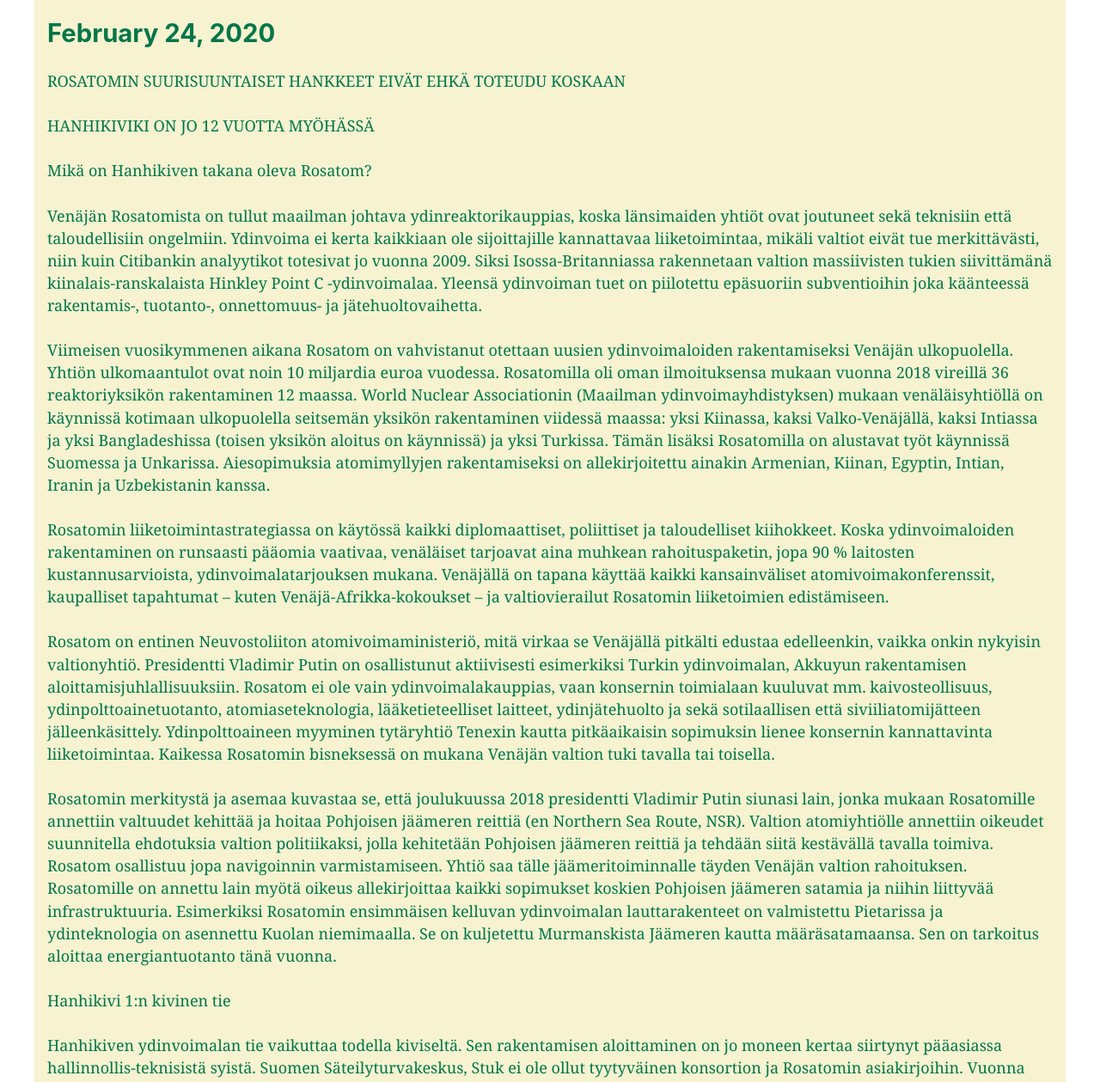
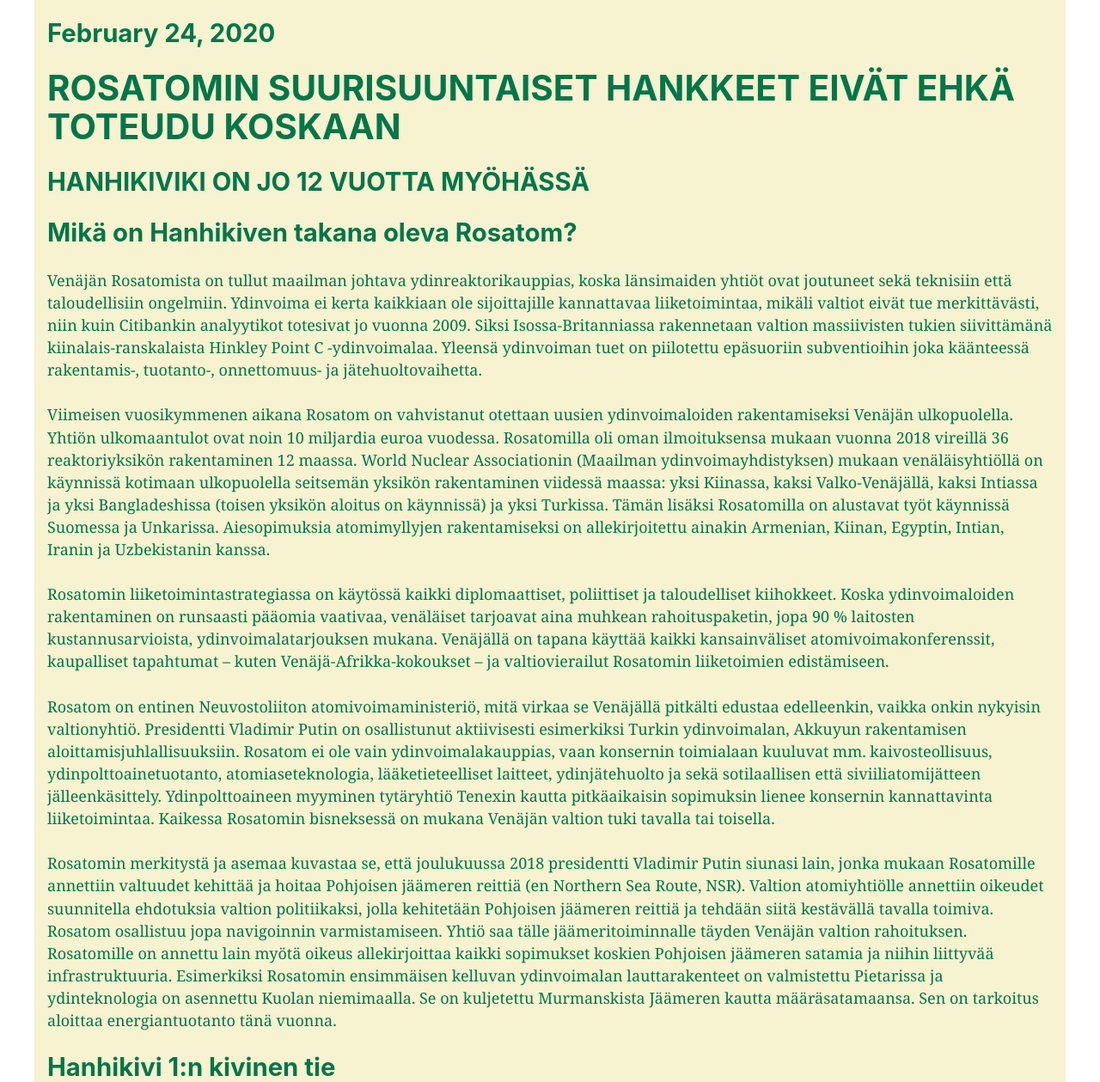
Before and after one commit to Avnerus/hanhikivi, a Gatsby site: page /docs/hanhikivi1_rosatom in a window 1280 px wide. Shown: the part 261-1520 px from the top of the page at 86% size. Built offline with nearby package versions, Linux system fonts and the light colour scheme; Gatsby itself is replaced by a stand-in of ours.

Commit message:
Update hanhikivi1_rosatom.md

```diff
--- a/src/docs/hanhikivi1_rosatom.md
+++ b/src/docs/hanhikivi1_rosatom.md
@@ -7,11 +7,11 @@ category: "Hanhikivi1"
 tags: "Hanhikivi1"
 ---
 
-ROSATOMIN SUURISUUNTAISET HANKKEET EIVÄT EHKÄ TOTEUDU KOSKAAN
+# ROSATOMIN SUURISUUNTAISET HANKKEET EIVÄT EHKÄ TOTEUDU KOSKAAN
 
-HANHIKIVIKI ON JO 12 VUOTTA MYÖHÄSSÄ
+## HANHIKIVIKI ON JO 12 VUOTTA MYÖHÄSSÄ
 
-Mikä on Hanhikiven takana oleva Rosatom?
+## Mikä on Hanhikiven takana oleva Rosatom?
 
 Venäjän Rosatomista on tullut maailman johtava ydinreaktorikauppias, koska länsimaiden yhtiöt ovat joutuneet sekä teknisiin että taloudellisiin ongelmiin. Ydinvoima ei kerta kaikkiaan ole sijoittajille kannattavaa liiketoimintaa, mikäli valtiot eivät tue merkittävästi, niin kuin Citibankin analyytikot totesivat jo vuonna 2009. Siksi Isossa-Britanniassa rakennetaan valtion massiivisten tukien siivittämänä kiinalais-ranskalaista Hinkley Point C -ydinvoimalaa. Yleensä ydinvoiman tuet on piilotettu epäsuoriin subventioihin joka käänteessä rakentamis-, tuotanto-, onnettomuus- ja jätehuoltovaihetta.
 
@@ -24,7 +24,7 @@ Rosatom on entinen Neuvostoliiton atomivoimaministeriö, mitä virkaa se Venäj
 Rosatomin merkitystä ja asemaa kuvastaa se, että joulukuussa 2018 presidentti Vladimir Putin siunasi lain, jonka mukaan Rosatomille annettiin valtuudet kehittää ja hoitaa Pohjoisen jäämeren reittiä (en Northern Sea Route, NSR). Valtion atomiyhtiölle annettiin oikeudet suunnitella ehdotuksia valtion politiikaksi, jolla kehitetään Pohjoisen jäämeren reittiä ja tehdään siitä kestävällä tavalla toimiva. Rosatom osallistuu jopa navigoinnin varmistamiseen. Yhtiö saa tälle jäämeritoiminnalle täyden Venäjän valtion rahoituksen. Rosatomille on annettu lain myötä oikeus allekirjoittaa kaikki sopimukset koskien Pohjoisen jäämeren satamia ja niihin liittyvää infrastruktuuria. Esimerkiksi Rosatomin ensimmäisen kelluvan ydinvoimalan lauttarakenteet on valmistettu Pietarissa ja ydinteknologia on asennettu Kuolan niemimaalla. Se on kuljetettu Murmanskista Jäämeren kautta määräsatamaansa. Sen on tarkoitus aloittaa energiantuotanto tänä vuonna.
 
 
-Hanhikivi 1:n kivinen tie
+## Hanhikivi 1:n kivinen tie
 
 Hanhikiven ydinvoimalan tie vaikuttaa todella kiviseltä. Sen rakentamisen aloittaminen on jo moneen kertaa siirtynyt pääasiassa hallinnollis-teknisistä syistä. Suomen Säteilyturvakeskus, Stuk ei ole ollut tyytyväinen konsortion ja Rosatomin asiakirjoihin. Vuonna 2018 puhuttiin virallisestikin Fennovoiman hankkeen sähköntuotannon aloittamisesta vuonna 2028 – alun perin sähköntuotannon piti alkaa vuonna 2024. Ongelmia Stukin kanssa oli jo vuonna 2017. Osin syynä on turvallisuusvaatimusten kiristyminen Fukushiman onnettomuuden jälkeen. Voimalan piti ensimmäisen lupauksen mukaan olla käytössä vuonna 2017.
 
@@ -35,7 +35,9 @@ Fortumilla ei tunnu olevan kovinkaan suurta intressiä edistää Hanhikiven hank
 Valtion pääomistaman Fortumin strategia näyttäytyy muutoinkin hieman hämäränä saksalaisen hiilivoimayhtiö Uniperin ostoineen. Hallituksella taitaisi olla omistajaohjauskeskustelun paikka. Joidenkin arvioiden mukaan Uniper-kauppa on osa Hanhikiven Venäjä-koplausta, koska saksalaisfirman tytäryhtiö Unipro omistaa Venäjällä viisi suurta voimalaa, jotka tuottavat noin 5 % maan energiasta. Voimalat toimivat kaasulla ja kivihiilellä sekä yksi ruskohiilellä. Fortum pääsee kaupalla laajentamaan toimintaansa Venäjän markkinoilla, vaikka se ei saanutkaan havittelemiaan vesivoimaloita. Venäjän monopolin vastainen viranomainen hyväksyi Uniperin venäläisen tytäryhtiön Unipron suomalaiskaupan marraskuussa 2019.
 
 
-Edessä toinen Olkiluoto 3
+## Edessä toinen Olkiluoto 3
+
+![olkiluoto3](./images/olkiluoto3.jpg)
 
 Hanhikivi 1:n voimalahankkeen tähdet ovat samassa asennossa kuin Olkiluoto 3:n. Piti saada edullinen voimala avaimet käteen -periaatteella, reaktori on uuden polveen pilotti ja asialla on rakennuttaja, jolla ei ole juurikaan kokemusta kansainvälisistä atomihankkeista. Hanhikivi 1 on ongelmallisempi, koska se rakennetaan aivan uuteen voimalapaikkaan eikä sen suomalaisilla omistajilla ei ole mitään kokemusta suuresta, kansainvälisestä ydinvoimalahankkeesta.
 
```
